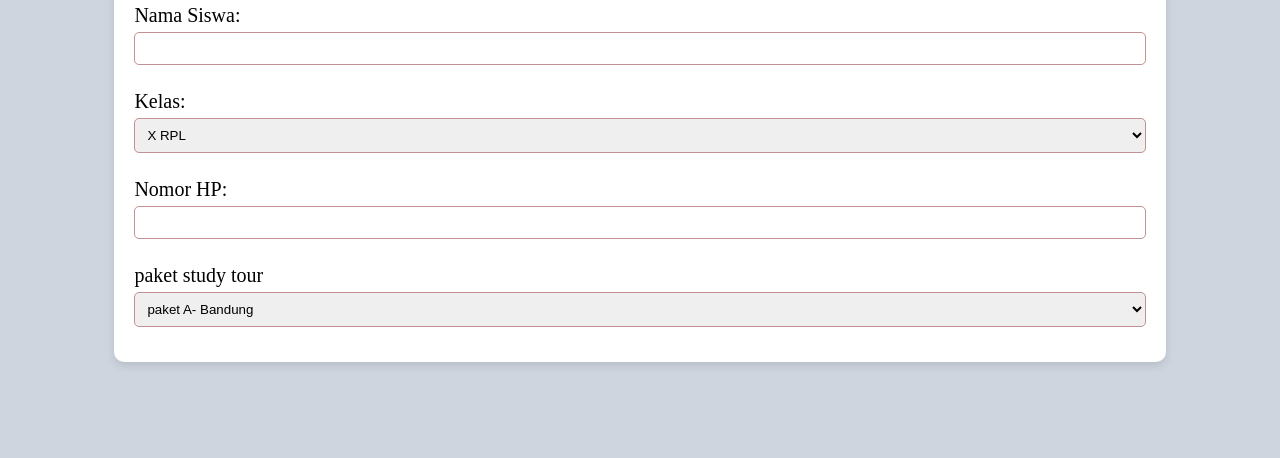
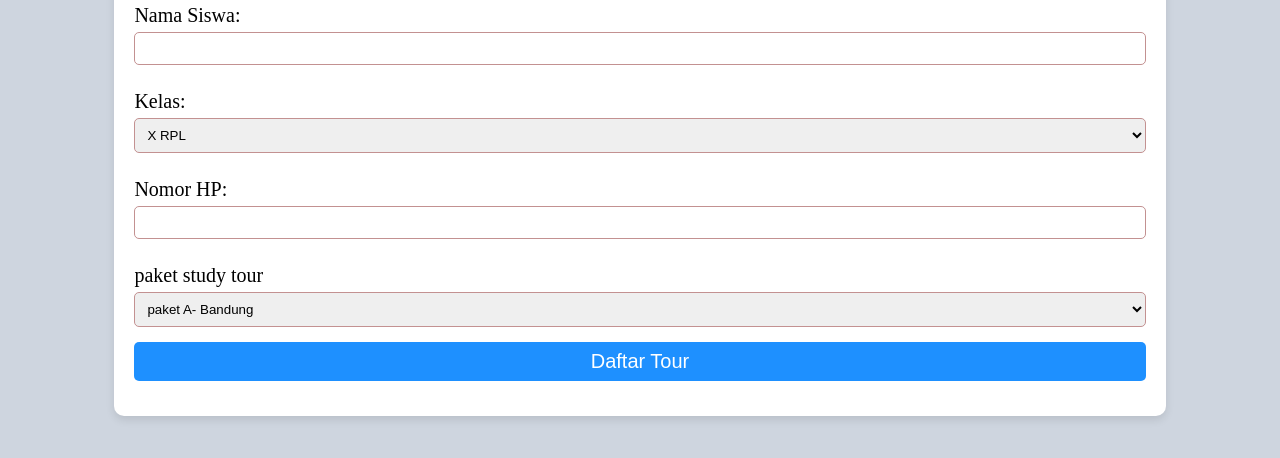
Before and after one commit to anggraeni234/Latihan7, a plain HTML site: page index.html in a window 1280 px wide. Shown: the part 108-566 px from the top of the page. Drawn offline with Linux system fonts and the light colour scheme.

Commit message:
menambah tombol

```diff
--- a/index.html
+++ b/index.html
@@ -32,13 +32,19 @@
    display: block;
    margin: 10px 0 5px;
  }
- input,select {
+ input,select, button {
    width: 100%;
    padding: 8px;
    margin-bottom: 15px;
    border: 1px solid #C39191;
    border-radius: 5px;
    box-sizing: border-box;
+ }
+ button{
+   background: dodgerblue;
+   color: white;
+   font-size: 20px;
+border: none;
  }
   </style>
 </head>
@@ -64,6 +70,9 @@
       <option value="">paket A- Bandung</option>
        <option value="">paket B- Yogyakarta</option>
        <option value="">paket C- Bali</option>
+      </select>
+
+      <button type="submit">Daftar Tour</button>
 
   </form>
 </div>
```
